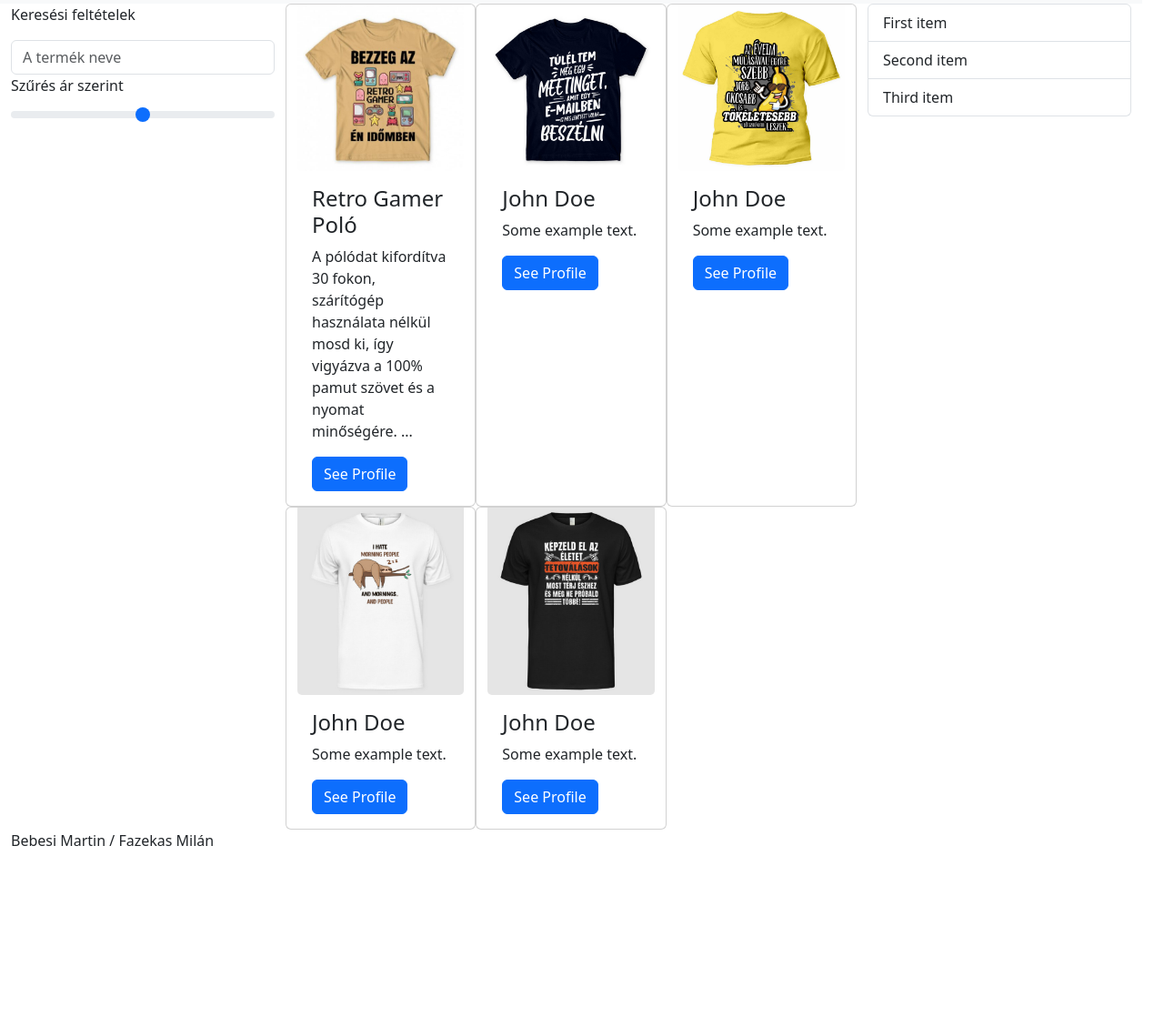
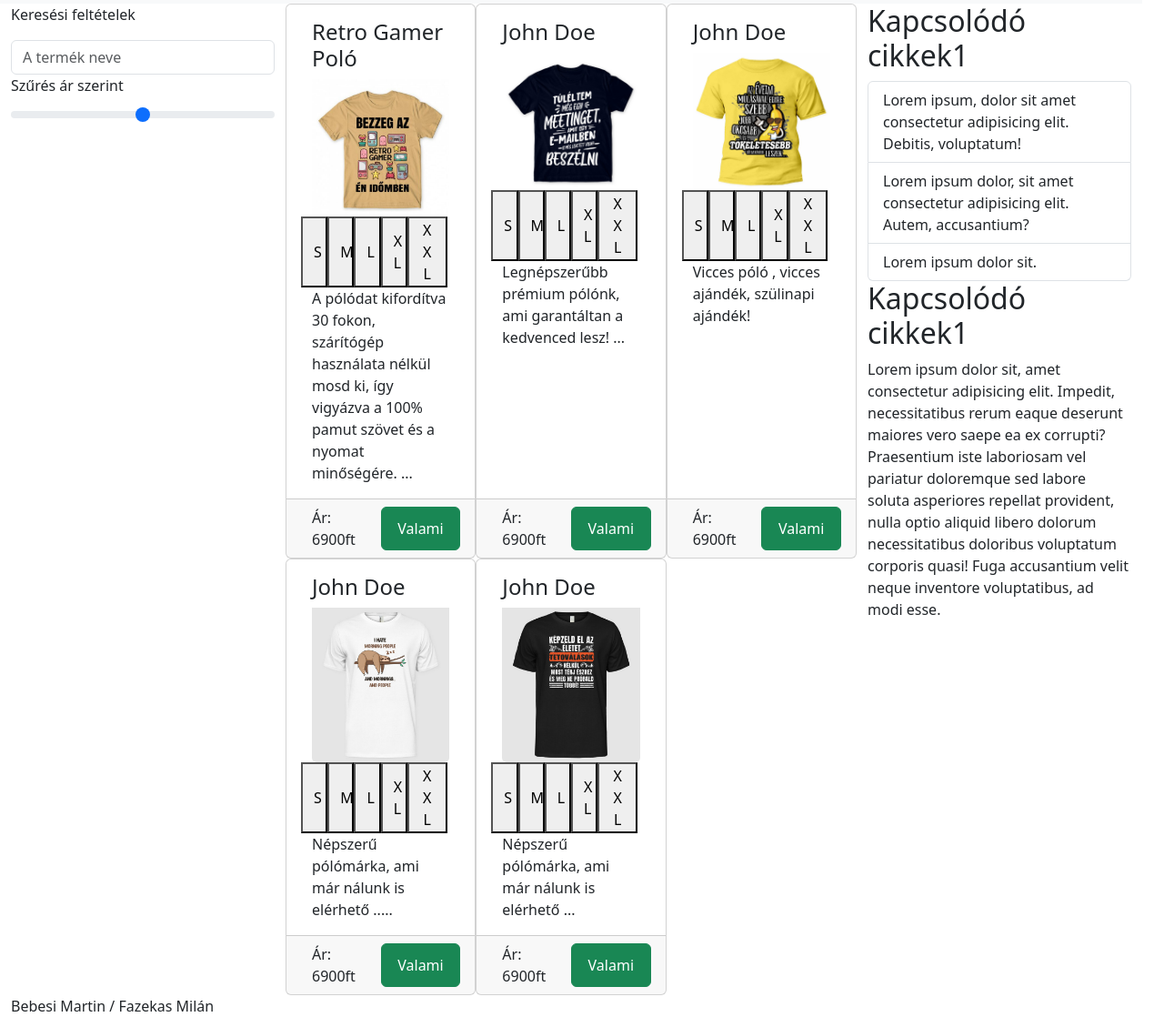
Before and after one commit to Fatalitiy/WEBSHOP_FM_BM, a plain HTML site: page index.html in a window 1280 px wide. Shown: the part 108-1226 px from the top of the page at 91% size. Before the commit the page ends 1044 px from the top, so only its background shows below. Drawn offline with nearby package versions, Linux system fonts and the light colour scheme.

Commit message:
kezdolap kesz

```diff
--- a/index.html
+++ b/index.html
@@ -1,22 +1,23 @@
-<!DOCTYPE html>
+<!doctype html>
 <html lang="en">
   <head>
-    <meta charset="UTF-8">
-    <meta name="viewport" content="width=device-width, initial-scale=1.0">
+    <meta charset="UTF-8" />
+    <meta name="viewport" content="width=device-width, initial-scale=1.0" />
     <title>Fazekas Milán / Bebesi Martin</title>
 
     <!-- Latest compiled and minified CSS -->
-<link href="https://cdn.jsdelivr.net/npm/bootstrap@5.3.3/dist/css/bootstrap.min.css" rel="stylesheet">
+    <link
+      href="https://cdn.jsdelivr.net/npm/bootstrap@5.3.3/dist/css/bootstrap.min.css"
+      rel="stylesheet"
+    />
 
     <!-- Latest compiled JavaScript -->
     <script src="https://cdn.jsdelivr.net/npm/bootstrap@5.3.3/dist/js/bootstrap.bundle.min.js"></script>
-
   </head>
   <body>
     <main class="row container-fluid">
       <header class="col-lg-12"><h1>Webáruház</h1></header>
       <nav class="navbar navbar-expand-sm bg-light">
-
         <div class="container-fluid">
           <!-- Links -->
           <ul class="navbar-nav">
@@ -31,70 +32,169 @@
             </li>
           </ul>
         </div>
-
       </nav>
       <aside class="col-lg-3">
         <p>Keresési feltételek</p>
-            <input type="text" class="form-control" placeholder="A termék neve">
+        <input type="text" class="form-control" placeholder="A termék neve" />
         <label for="customRange" class="form-label">Szűrés ár szerint</label>
-            <input type="range" class="form-range" id="customRange">
+        <input type="range" class="form-range" id="customRange" />
       </aside>
       <article class="col-lg-6">
         <div class="row">
           <div class="card col-lg-4">
-                <img class="card-img-bottom" src="kepek/polo1.jpg" alt="Card image">
             <div class="card-body">
               <h4 class="card-title">Retro Gamer Poló</h4>
-                <p class="card-text">A pólódat kifordítva 30 fokon, szárítógép használata nélkül mosd ki, így vigyázva a 100% pamut szövet és a nyomat minőségére. ...</p>
-                <a href="#" class="btn btn-primary">See Profile</a>
+              <img
+                class="card-img-bottom"
+                src="kepek/polo1.jpg"
+                alt="Card image"
+              />
+              <div class="row">
+                <button class="col-2">S</button>
+                <button class="col-2">M</button>
+                <button class="col-2">L</button>
+                <button class="col-2">XL</button>
+                <button class="col-3">XXL</button>
+              </div>
+              <p class="card-text">
+                A pólódat kifordítva 30 fokon, szárítógép használata nélkül mosd
+                ki, így vigyázva a 100% pamut szövet és a nyomat minőségére. ...
+              </p>
+
+            </div>
+            <div class="card-footer row">
+                <span class="col-lg-6">Ár: 6900ft</span>
+                <button class="btn btn-success col-lg-6">Valami</button>
               </div>
           </div>
 
           <div class="card col-lg-4">
-                <img class="card-img-bottom" src="kepek/polo2.jpg" alt="Card image">
             <div class="card-body">
               <h4 class="card-title">John Doe</h4>
-                <p class="card-text">Some example text.</p>
-                <a href="#" class="btn btn-primary">See Profile</a>
+              <img
+                class="card-img-bottom"
+                src="kepek/polo2.jpg"
+                alt="Card image"
+              />
+              <div class="row">
+                <button class="col-2">S</button>
+                <button class="col-2">M</button>
+                <button class="col-2">L</button>
+                <button class="col-2">XL</button>
+                <button class="col-3">XXL</button>
+                <p class="card-text">
+                  Legnépszerűbb prémium pólónk, ami garantáltan a kedvenced
+                  lesz! ...
+                </p>
+
+              </div>
+            </div>
+              <div class="card-footer row">
+                  <span class="col-lg-6">Ár: 6900ft</span>
+                  <button class="btn btn-success col-lg-6">Valami</button>
                 </div>
           </div>
 
           <div class="card col-lg-4">
-                <img class="card-img-bottom" src="kepek/polo3.jpg" alt="Card image">
             <div class="card-body">
               <h4 class="card-title">John Doe</h4>
-                <p class="card-text">Some example text.</p>
-                <a href="#" class="btn btn-primary">See Profile</a>
+              <img
+                class="card-img-bottom"
+                src="kepek/polo3.jpg"
+                alt="Card image"
+              />
+              <div class="row">
+                <button class="col-2">S</button>
+                <button class="col-2">M</button>
+                <button class="col-2">L</button>
+                <button class="col-2">XL</button>
+                <button class="col-3">XXL</button>
+                <p class="card-text">
+                  Vicces póló , vicces ajándék, szülinapi ajándék!
+                </p>
+
+              </div>
+            </div>
+            <div class="card-footer row">
+                <span class="col-lg-6">Ár: 6900ft</span>
+                <button class="btn btn-success col-lg-6">Valami</button>
               </div>
           </div>
 
           <div class="card col-lg-4">
-                <img class="card-img-bottom" src="kepek/polo4.jpg" alt="Card image">
             <div class="card-body">
               <h4 class="card-title">John Doe</h4>
-                <p class="card-text">Some example text.</p>
-                <a href="#" class="btn btn-primary">See Profile</a>
+              <img
+                class="card-img-bottom"
+                src="kepek/polo4.jpg"
+                alt="Card image"
+              />
+              <div class="row">
+                <button class="col-2">S</button>
+                <button class="col-2">M</button>
+                <button class="col-2">L</button>
+                <button class="col-2">XL</button>
+                <button class="col-3">XXL</button>
+                <p class="card-text">
+                  Népszerű pólómárka, ami már nálunk is elérhető .....
+                </p>
+
+              </div>
+            </div>
+            <div class="card-footer row">
+                <span class="col-lg-6">Ár: 6900ft</span>
+                <button class="btn btn-success col-lg-6">Valami</button>
               </div>
           </div>
           <div class="card col-lg-4">
-                <img class="card-img-bottom" src="kepek/polo5.jpg" alt="Card image">
             <div class="card-body">
               <h4 class="card-title">John Doe</h4>
-                <p class="card-text">Some example text.</p>
-                <a href="#" class="btn btn-primary">See Profile</a>
+              <img
+                class="card-img-bottom"
+                src="kepek/polo5.jpg"
+                alt="Card image"
+              />
+              <div class="row">
+                <button class="col-2">S</button>
+                <button class="col-2">M</button>
+                <button class="col-2">L</button>
+                <button class="col-2">XL</button>
+                <button class="col-3">XXL</button>
+                <p class="card-text">
+                  Népszerű pólómárka, ami már nálunk is elérhető ...
+                </p>
+
+              </div>
+            </div>
+            <div class="card-footer row">
+                <span class="col-lg-6">Ár: 6900ft</span>
+                <button class="btn btn-success col-lg-6">Valami</button>
               </div>
           </div>
         </div>
-
-
-
       </article>
       <aside class="col-lg-3">
+        <h2>Kapcsolódó cikkek1</h2>
         <ul class="list-group">
-  <li class="list-group-item">First item</li>
-  <li class="list-group-item">Second item</li>
-  <li class="list-group-item">Third item</li>
+          <li class="list-group-item">
+            Lorem ipsum, dolor sit amet consectetur adipisicing elit. Debitis,
+            voluptatum!
+          </li>
+          <li class="list-group-item">
+            Lorem ipsum dolor, sit amet consectetur adipisicing elit. Autem,
+            accusantium?
+          </li>
+          <li class="list-group-item">Lorem ipsum dolor sit.</li>
         </ul>
+        <h2>Kapcsolódó cikkek1</h2>
+        <p>
+          Lorem ipsum dolor sit, amet consectetur adipisicing elit. Impedit,
+          necessitatibus rerum eaque deserunt maiores vero saepe ea ex corrupti?
+          Praesentium iste laboriosam vel pariatur doloremque sed labore soluta
+          asperiores repellat provident, nulla optio aliquid libero dolorum
+          necessitatibus doloribus voluptatum corporis quasi! Fuga accusantium
+          velit neque inventore voluptatibus, ad modi esse.
+        </p>
       </aside>
       <footer class="col-lg-12">Bebesi Martin / Fazekas Milán</footer>
     </main>
```
Also changed, not shown: kettes.html (+17 -4 lines). Lines whose indentation alone changed are shown as unchanged.
